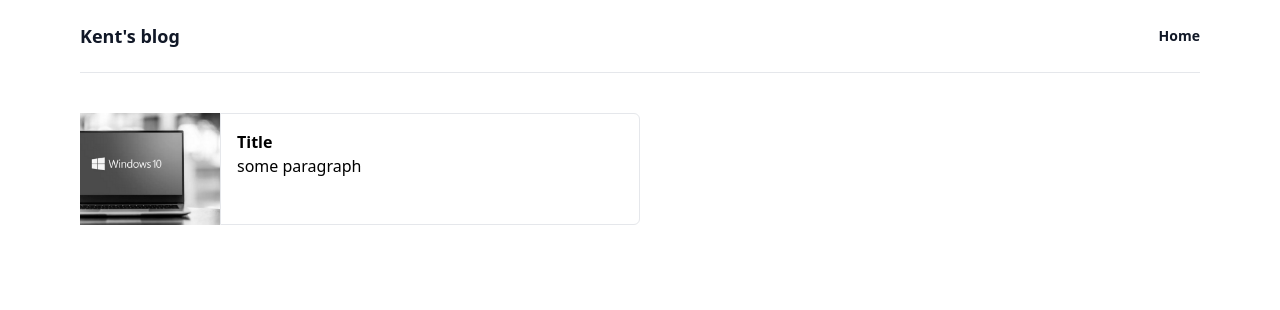
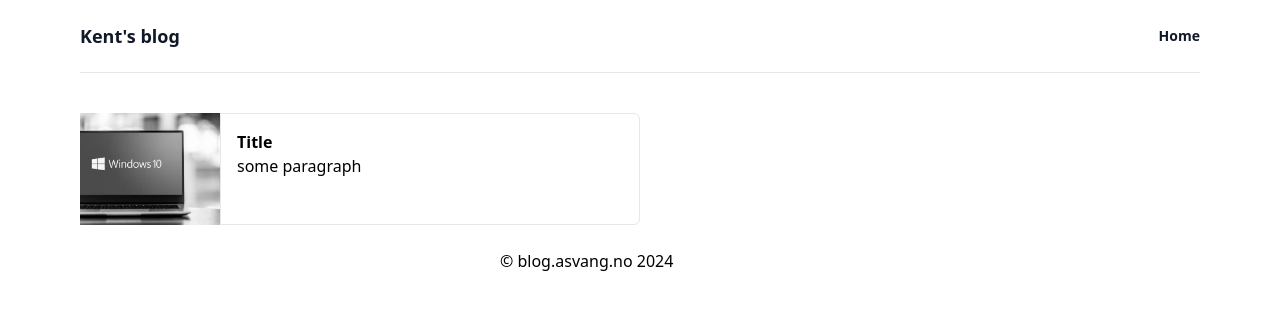
Before and after one commit to kentaasvang/blog.asvang.no, a SvelteKit app: page / in a window 1280 px wide. Shown: the top 310 px of the page. Built offline with nearby package versions, Linux system fonts and the light colour scheme.

Commit message:
made simple footer

```diff
--- a/src/routes/+layout.svelte
+++ b/src/routes/+layout.svelte
@@ -1,9 +1,12 @@
 <script>
 	import "../app.css";
 	import Navbar from "./Navbar.svelte";
+	import Footer from "./Footer.svelte";
 </script>
 
 
 <Navbar/>
 
 <slot />
+
+<Footer />
--- /dev/null
+++ b/src/routes/Footer.svelte
@@ -0,0 +1,14 @@
+
+<div class="container mx-auto">
+
+	<div class="flex flex-row p-6 md:px-20 sm:px-5">
+
+		<div class="basis-1/4 mx-auto">
+
+			<p>&copy blog.asvang.no 2024</p>
+
+		</div>
+
+	</div>
+
+</div>
```
